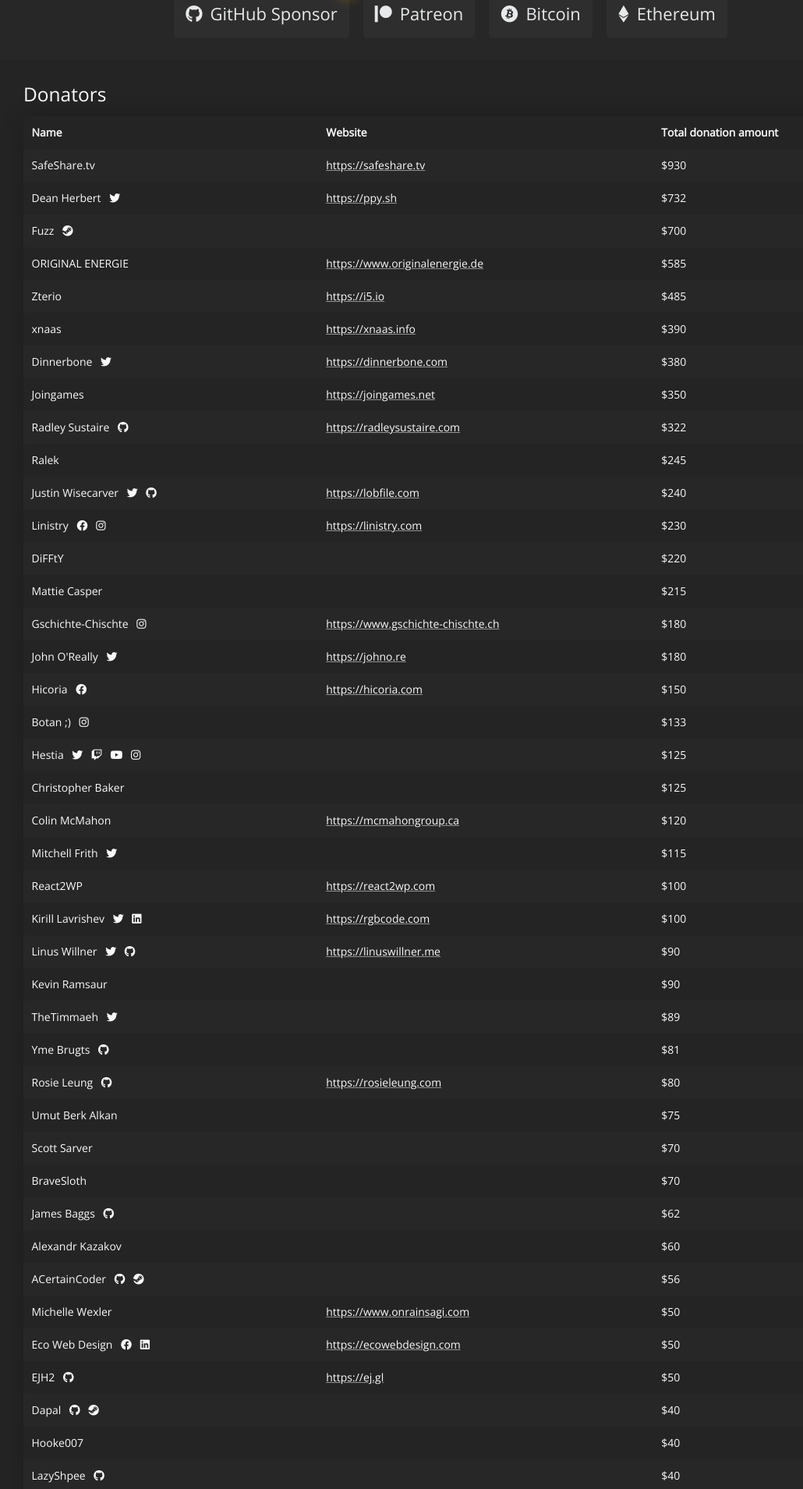
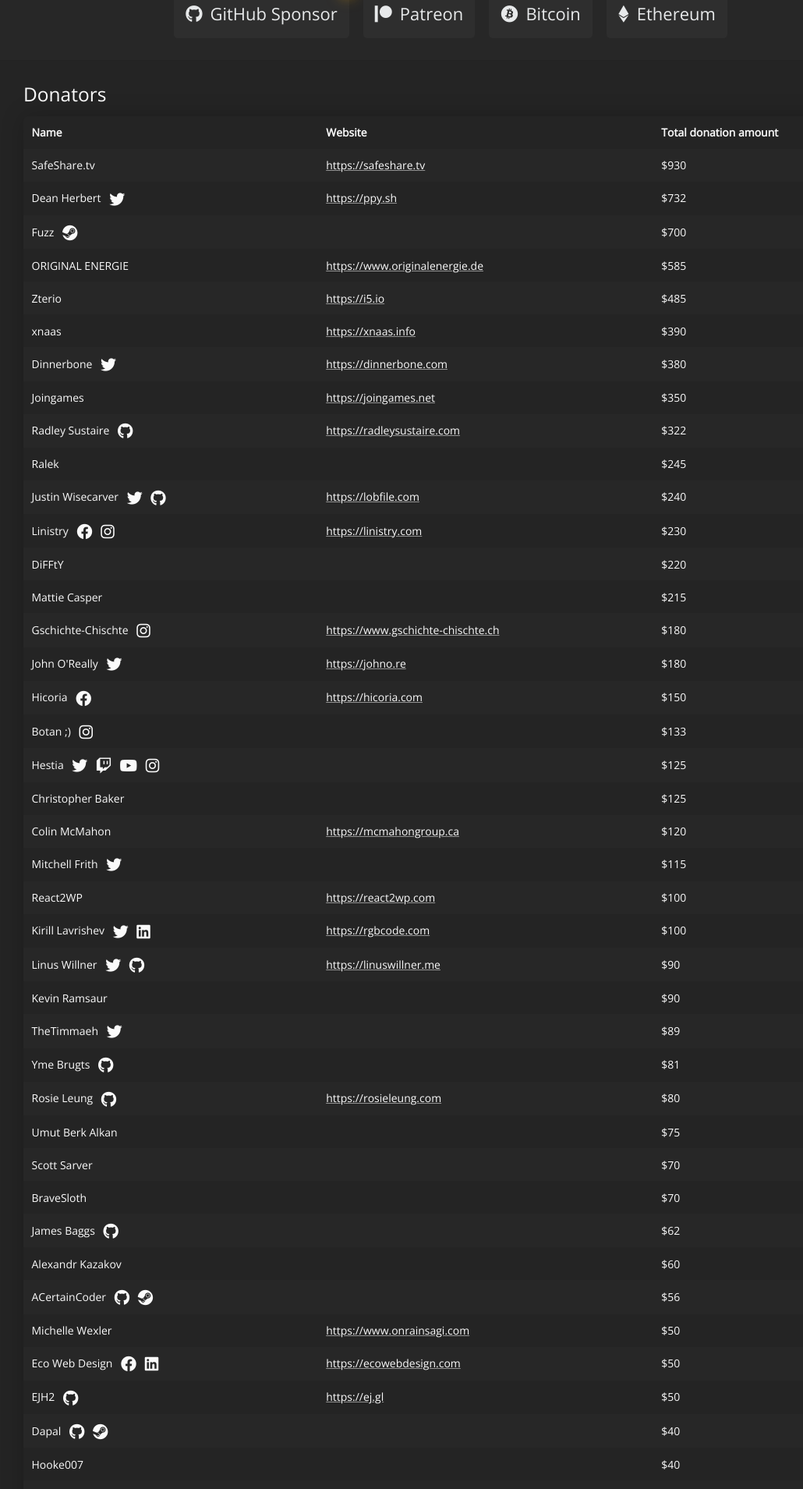
Before and after one commit to ShareX/sharex.github.io, a Jekyll site: the page built from donate.html, in a window 1280 px wide. Shown: the part 509-2418 px from the top of the page at 78% size, without its empty margins (55-1085 px from the left). Built offline with Jekyll 4.4.1, drawn with Linux system fonts in a browser that asks for light colours.

Commit message:
Update brand logo size

```diff
--- a/css/main.scss
+++ b/css/main.scss
@@ -123,7 +123,9 @@
                 right: -11px;
                 font-size: 22px;
                 color: #ffb100;
-                animation: pop-out 0.4s ease 0.3s 1 both, glow 1s ease-in-out infinite alternate;
+                animation:
+                    pop-out 0.4s ease 0.3s 1 both,
+                    glow 1s ease-in-out infinite alternate;
             }
 
             @keyframes pop-out {
@@ -579,6 +581,11 @@
         text-decoration-color: rgba(255, 255, 255, 0.5);
     }
 
+    .fab {
+        font-size: 20px;
+        vertical-align: middle;
+    }
+
     .table {
         background-color: $background;
         border-radius: 6px;
```
